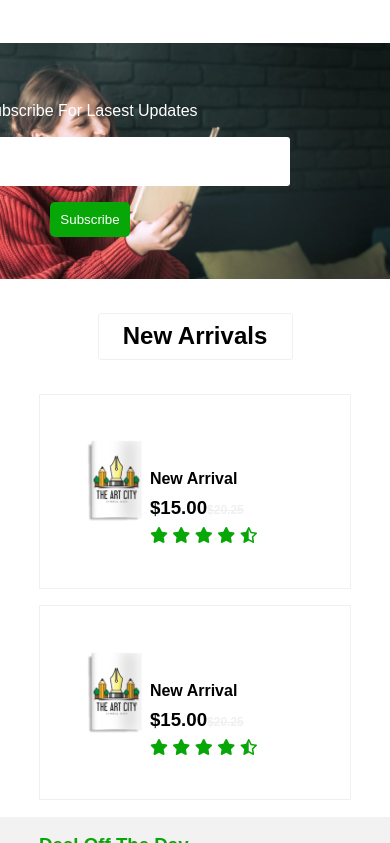
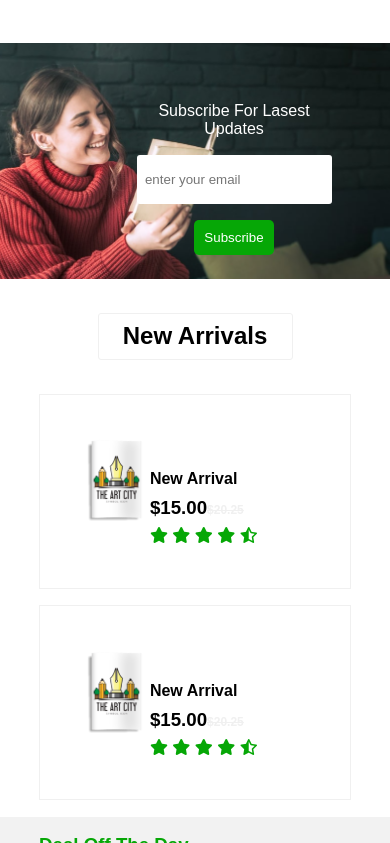
Before and after one commit to daliamahmoudibrahim/Book-Shop, a plain HTML site: page index.html in a window 390 px wide. Shown: the part 1719-2562 px from the top of the page. Drawn offline with nearby package versions, Linux system fonts and the light colour scheme.

Commit message:
modify css

```diff
--- a/Assests/style.css
+++ b/Assests/style.css
@@ -34,7 +34,7 @@ html{
 .btn:hover{
    background-color: rgb(55, 199, 55);
 }
-/* #load{
+#load{
     width: 100%;
     height: 100vh;
     background:rgb(245, 244, 244) url(./image/loader-img.gif);
@@ -48,7 +48,7 @@ html{
     top: 0;
     bottom: 0;
     z-index: 100;
-} */
+}
 
 
 
@@ -362,6 +362,7 @@ width: 100%;
       flex-direction: column;
       width: 80%;
       margin: auto;
+      height: auto;
    }
 
    #mainPage .container .maintext{
@@ -620,10 +621,10 @@ width: 100%;
    display: flex;
    flex-direction: column;
    padding-top: 15%;
-   padding-right: 100px;
+   padding-right: 15vw;
 }
 #newArrivals form input{
-   width: 400px;
+   width: 50vw;
    padding: 2vh 1vh ;
    border-radius: 3px;
    margin: 2vh 0;
@@ -646,7 +647,8 @@ width: 100%;
    background-attachment: scroll;
    width: 100%;
    height: 28vh;
-   padding: 7vh 0;
+   padding: 7vh 0vw 7vh 50vw;
+
    background-size: cover;
    margin-top: 5vh;
 
```
